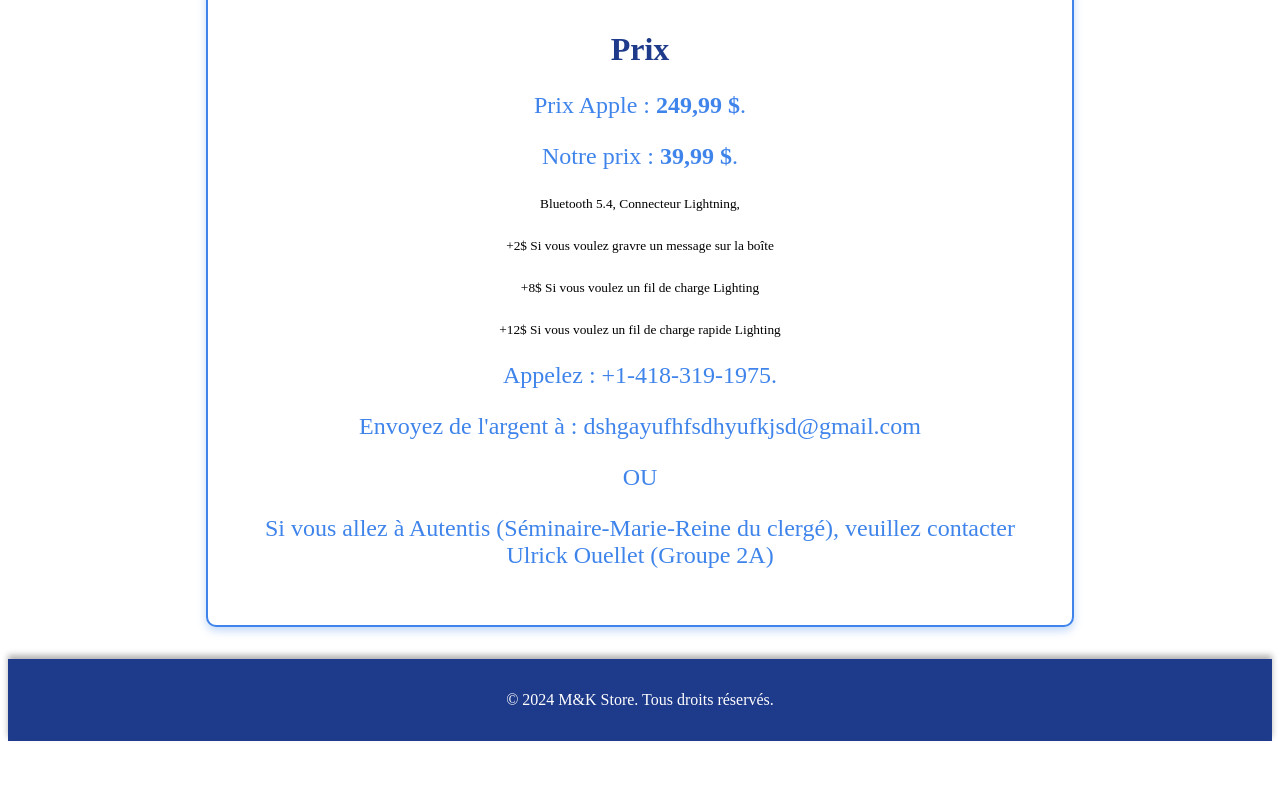
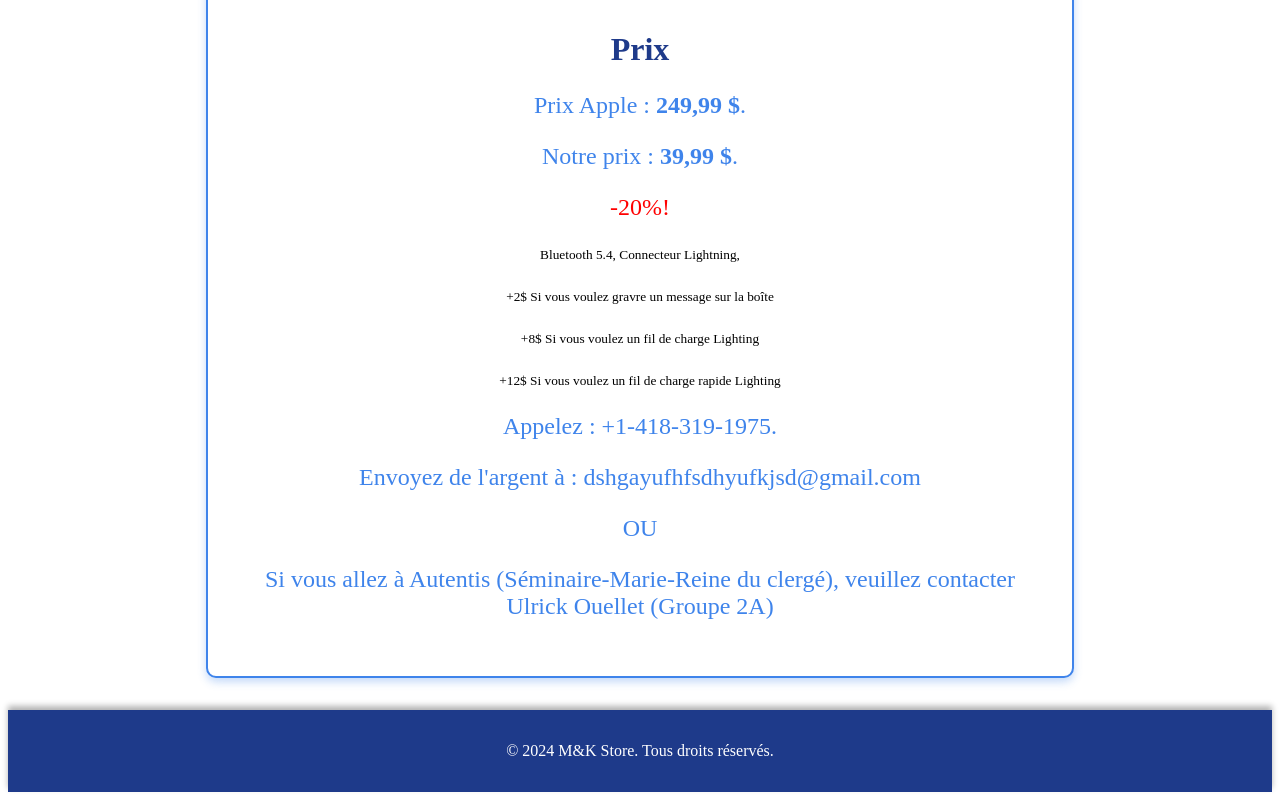
Before and after one commit to AirpodsReseller/AirpodsReseller.github.io, a plain HTML site: page index.html in a window 1280 px wide. Shown: the part 3564-4364 px from the top of the page. Before the commit the page ends 4313 px from the top, so only its background shows below. Drawn offline with Linux system fonts and the light colour scheme.

Commit message:
Update index.html

```diff
--- a/index.html
+++ b/index.html
@@ -130,6 +130,7 @@
         <h2>Prix</h2>
         <p>Prix Apple : <strong>249,99 $</strong>.</p>
         <p>Notre prix : <strong>39,99 $</strong>.</p>
+         <p style="color:#FF0000";>-20%!</p>
         <p></p>
         <small>Bluetooth 5.4, Connecteur Lightning, </small>
         <p></p>
```
